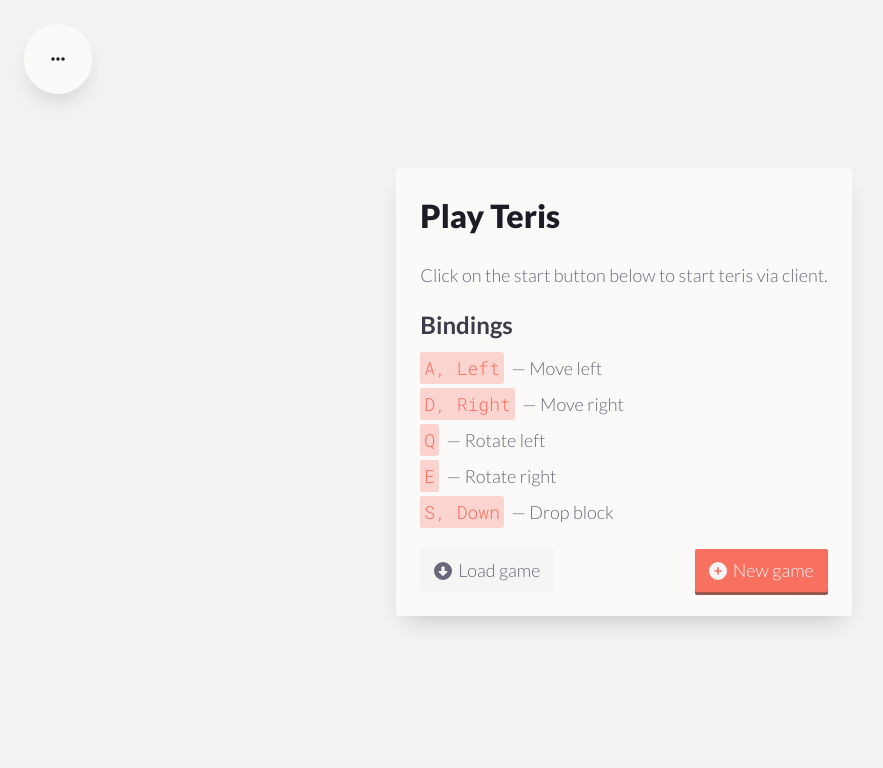
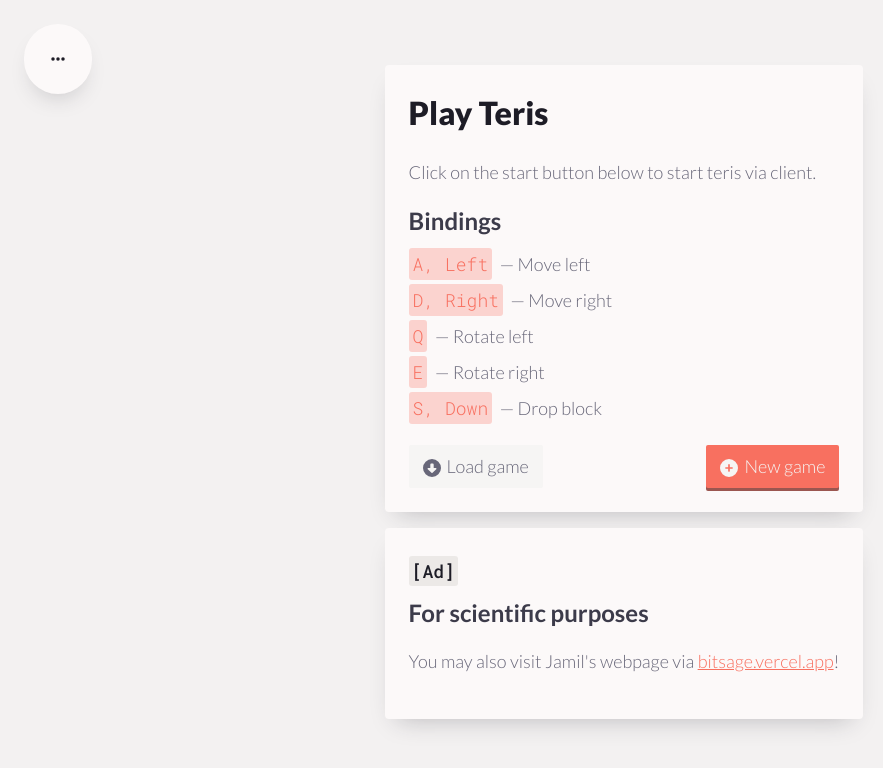
Before and after one commit to clk1006/teris, a Next.js app: page / in a window 1280 px wide. Shown: the top 768 px of the page, without its empty margins (0-883 px from the left). Built offline with nearby package versions, Linux system fonts and the light colour scheme.

Commit message:
added ad

```diff
--- a/pages/index.js
+++ b/pages/index.js
@@ -531,6 +531,22 @@ export default function Home() {
                                 </div>
                             </div>
                         }
+                        {
+                            gameState == 0 &&
+                            <div className="screen-container">
+                                <div className="nextElement-block"></div>
+                                <div className="info-block">
+                                    <div className="info-container">
+                                        <h2 className="tag">[Ad]</h2>
+                                        <h2>For scientific purposes</h2>
+
+                                        <p>
+                                            You may also visit Jamil's webpage via <a className="text-link" target="_blank" href="https://bitsage.vercel.app/">bitsage.vercel.app</a>!
+                                        </p>
+                                    </div>
+                                </div>
+                            </div>
+                        }
                     </div>
 
                     <div className="screen-container device-warning">
```
